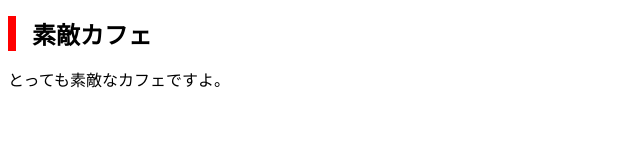
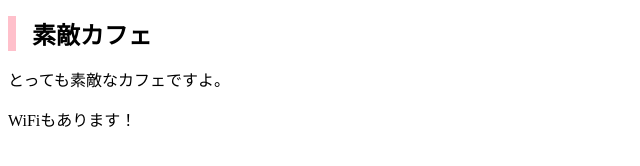
Before and after one commit to akigames/mycafe, a plain HTML site: page index.html in a window 1280 px wide. Shown: the whole page, without its empty margins (0-640 px from the left). Drawn offline with Linux system fonts and the light colour scheme.

Commit message:
Add files via upload

```diff
--- a/css/styles.css
+++ b/css/styles.css
@@ -1,5 +1,5 @@
 h1 {
 	font-size: 24px;
 	padding-left: 16px;
-	border-left: 8px solid red;
+	border-left: 8px solid pink;
 }
--- a/index.html
+++ b/index.html
@@ -8,5 +8,6 @@
 	<body>
 		<h1>素敵カフェ</h1>
 		<p>とっても素敵なカフェですよ。</p>
+		<p>WiFiもあります！</p>
 	</body>
 </html>
```
